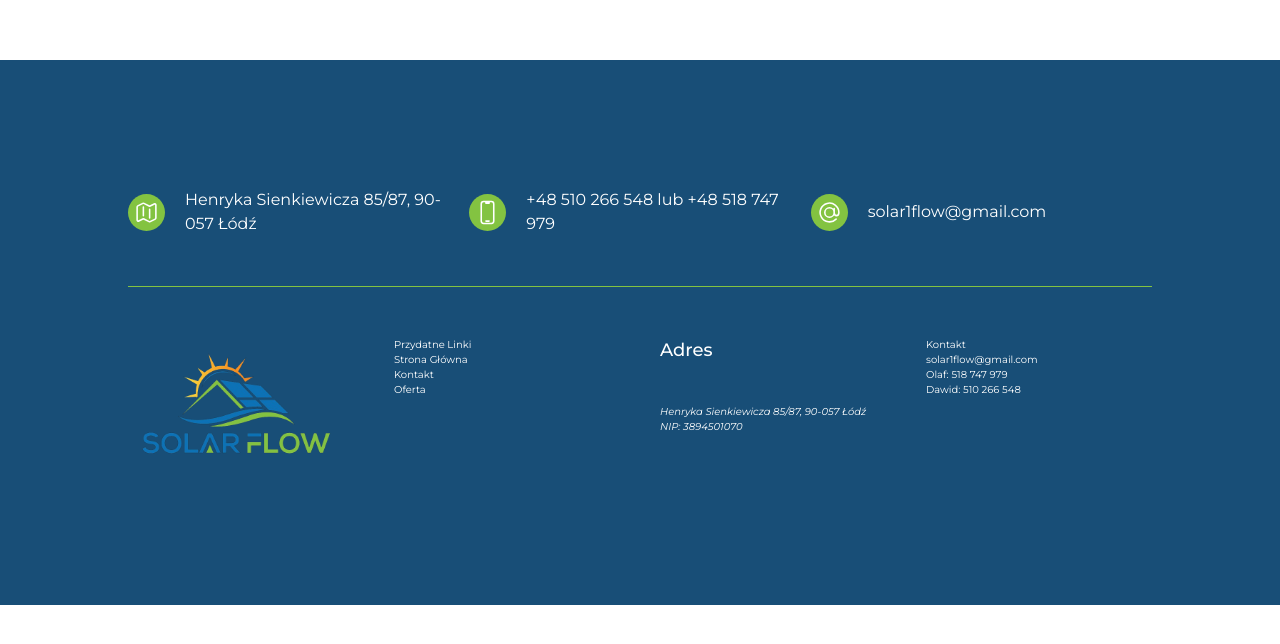
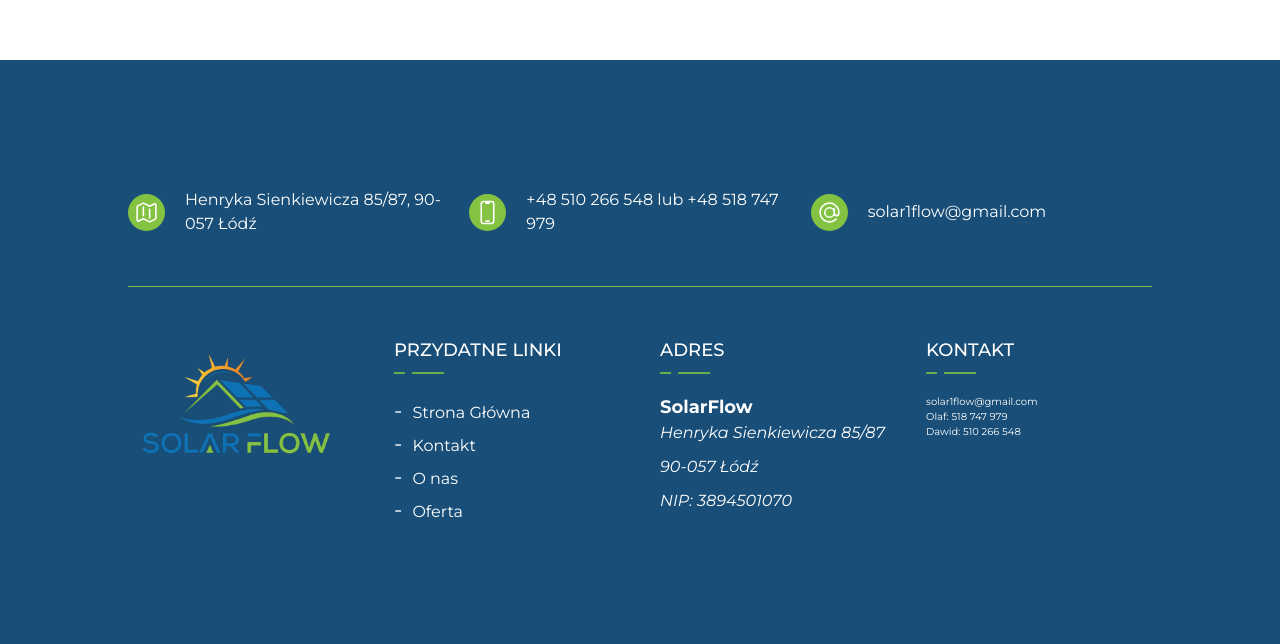
Before and after one commit to Rohhan415/SolarFlow, a React (Vite) app: page / in a window 1280 px wide. Shown: the part 660-1304 px from the top of the page. Before the commit the page ends 1265 px from the top, so only its background shows below. Built offline with nearby package versions, Linux system fonts and the light colour scheme.

Commit message:
feat: Styles and meta-data added

```diff
--- a/src/components/Footer/Footer.module.css
+++ b/src/components/Footer/Footer.module.css
@@ -15,11 +15,38 @@
   border-top: 1px solid var(--pale-green);
 }
 
-.footerHeading {
+.footerInformationHeading {
+  position: relative;
   font-size: 1.8rem;
   font-weight: 500;
-  margin-bottom: 4rem;
+  margin-bottom: 2rem;
+  padding-bottom: 1rem;
+  text-transform: uppercase;
 }
+
+/* PseudoElements  for bottom border */
+.footerInformationHeading::before {
+  content: "";
+  position: absolute;
+  bottom: 0;
+  right: 95%;
+  width: 5%;
+  height: 2px;
+  background-color: var(--pale-green);
+  opacity: 0.8;
+}
+
+.footerInformationHeading::after {
+  content: "";
+  position: absolute;
+  bottom: 0;
+  left: 8%;
+  width: 14%;
+  height: 2px;
+  background-color: var(--pale-green);
+  opacity: 0.8;
+}
+
 .footerFeatured {
   display: grid;
   grid-template-columns: repeat(3, 1fr);
@@ -40,3 +67,29 @@
   border-radius: 50%;
   padding: 0.6rem;
 }
+
+.footerInformationList {
+  font-size: 1.6rem;
+}
+
+.footerInformationList li::before {
+  content: "-"; /* Ustawiaj myslnik jako treść przed każdym elementem listy */
+  margin-right: 1rem;
+  font-size: 2.2rem;
+}
+
+.footerInformationListButton a:hover {
+  color: var(--pale-green);
+  transition: ease-out 0.3s color;
+}
+
+.footerInformationAddressHeader {
+  font-size: 1.8rem;
+  font-weight: 700;
+}
+.footerInformationAddressList {
+  font-size: 1.6rem;
+  display: flex;
+  flex-direction: column;
+  gap: 1rem;
+}
--- a/src/components/Footer/FooterFeatured.tsx
+++ b/src/components/Footer/FooterFeatured.tsx
@@ -3,7 +3,7 @@ import styles from "./Footer.module.css";
 function FooterFeatured() {
   return (
     <div className={`${styles.footerFeatured}`}>
-      <p className={`${styles.footerHighlight}`}>
+      <div className={`${styles.footerHighlight}`}>
         <div className={`${styles.footerHighlightIcons}`}>
           <svg
             xmlns="http://www.w3.org/2000/svg"
@@ -21,8 +21,8 @@ function FooterFeatured() {
           </svg>
         </div>
         Henryka Sienkiewicza 85/87, 90-057 Łódź
-      </p>
-      <p className={`${styles.footerHighlight}`}>
+      </div>
+      <div className={`${styles.footerHighlight}`}>
         <div className={`${styles.footerHighlightIcons}`}>
           <svg
             xmlns="http://www.w3.org/2000/svg"
@@ -40,8 +40,8 @@ function FooterFeatured() {
           </svg>
         </div>
         +48 510 266 548 lub +48 518 747 979
-      </p>
-      <p className={`${styles.footerHighlight}`}>
+      </div>
+      <div className={`${styles.footerHighlight}`}>
         <div className={`${styles.footerHighlightIcons}`}>
           <svg
             xmlns="http://www.w3.org/2000/svg"
@@ -59,7 +59,7 @@ function FooterFeatured() {
           </svg>
         </div>
         solar1flow@gmail.com
-      </p>
+      </div>
     </div>
   );
 }
--- a/src/components/Footer/FooterInformation.tsx
+++ b/src/components/Footer/FooterInformation.tsx
@@ -1,27 +1,52 @@
 import styles from "./Footer.module.css";
 import Logo from "../../assets/logo-no-background.png";
+import { NavLink } from "react-router-dom";
 
 function FooterInformation() {
   return (
     <div className={`${styles.footerInformation}`}>
-      <img src={Logo} className={styles.navTitle} alt="Logo Firmy" />
+      <img
+        loading="lazy"
+        src={Logo}
+        alt="Logo Firmy"
+        title="solarflow_logo_small"
+      />
       <nav>
-        <p>Przydatne Linki</p>
-        <ul>
-          <li>Strona Główna</li>
-          <li>Kontakt</li>
-          <li>Oferta</li>
+        <p className={`${styles.footerInformationHeading}`}>Przydatne Linki</p>
+        <ul className={`${styles.footerInformationList}`}>
+          <li className={`${styles.footerInformationListButton}`}>
+            <NavLink to="/">Strona Główna</NavLink>
+          </li>
+          <li className={`${styles.footerInformationListButton}`}>
+            <NavLink to="/contact">Kontakt</NavLink>
+          </li>
+          <li className={`${styles.footerInformationListButton}`}>
+            <NavLink to="*">O nas</NavLink>
+          </li>
+          <li className={`${styles.footerInformationListButton}`}>
+            <NavLink to="*">Oferta</NavLink>
+          </li>
         </ul>
       </nav>
-      <div>
-        <p className={`${styles.footerHeading}`}>Adres</p>
-        <address>
-          <p>Henryka Sienkiewicza 85/87, 90-057 Łódź</p>
+      <div className={`${styles.footerInformationAddress}`}>
+        <p className={`${styles.footerInformationHeading}`}>Adres</p>
+        <h3 className={`${styles.footerInformationAddressHeader}`}>
+          SolarFlow
+        </h3>
+        <address
+          itemType="http://schema.org/PostalAddress"
+          className={`${styles.footerInformationAddressList}`}
+        >
+          <p>Henryka Sienkiewicza 85/87</p>
+          <p>
+            <span itemProp="postalCode">90-057</span>{" "}
+            <span itemProp="addressLocality">Łódź</span>
+          </p>
           <p>NIP: 3894501070</p>
         </address>
       </div>
       <nav>
-        <p>Kontakt</p>
+        <p className={`${styles.footerInformationHeading}`}>Kontakt</p>
         <p>solar1flow@gmail.com</p>
         <p>
           Olaf: <a href="tel+48  518 747 979"> 518 747 979</a>
--- a/src/components/Navigation/NavBar.module.css
+++ b/src/components/Navigation/NavBar.module.css
@@ -10,6 +10,7 @@
   width: 100%;
   margin: 0 auto;
   background-color: rgba(0, 0, 0, 0);
+  text-transform: uppercase;
 }
 
 .navigationBar,
@@ -62,7 +63,7 @@
 }
 
 .NavList {
-  font-size: 1.8rem;
+  font-size: 1.6rem;
   display: flex;
   gap: 2rem;
   justify-content: center;
@@ -139,8 +140,6 @@
     gap: 5rem;
     width: 40%;
     height: 100%;
-
-    font-size: 2.4rem;
     transition: all 0.3s ease-in-out;
   }
 
```
